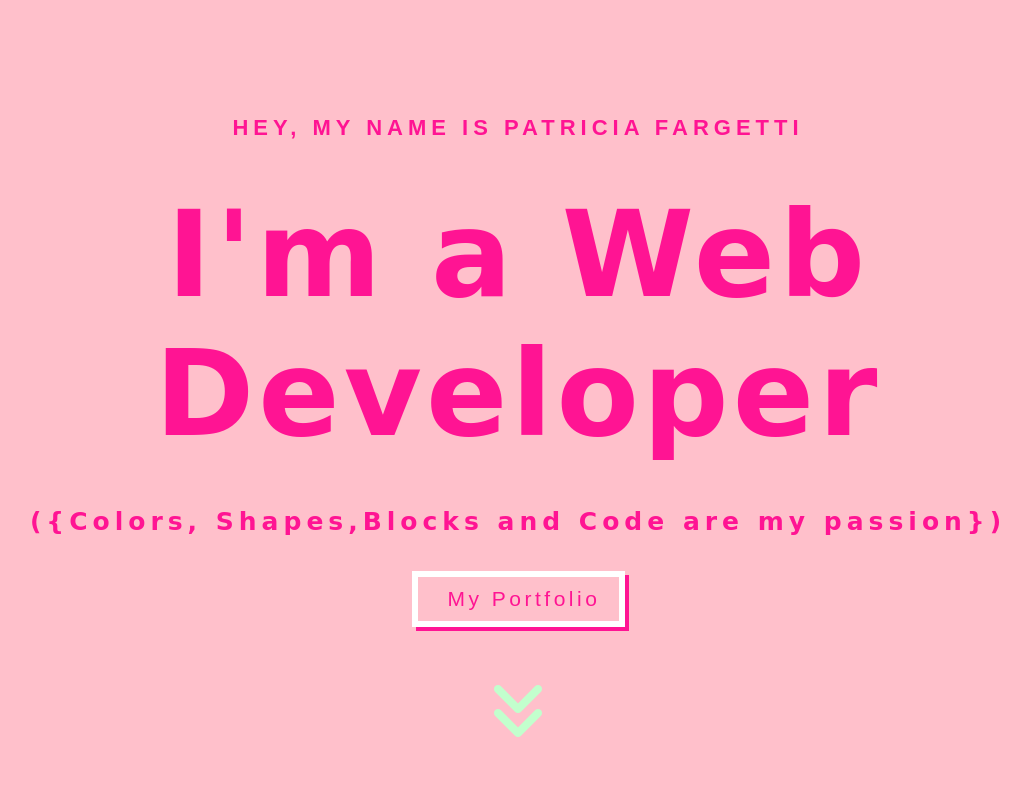
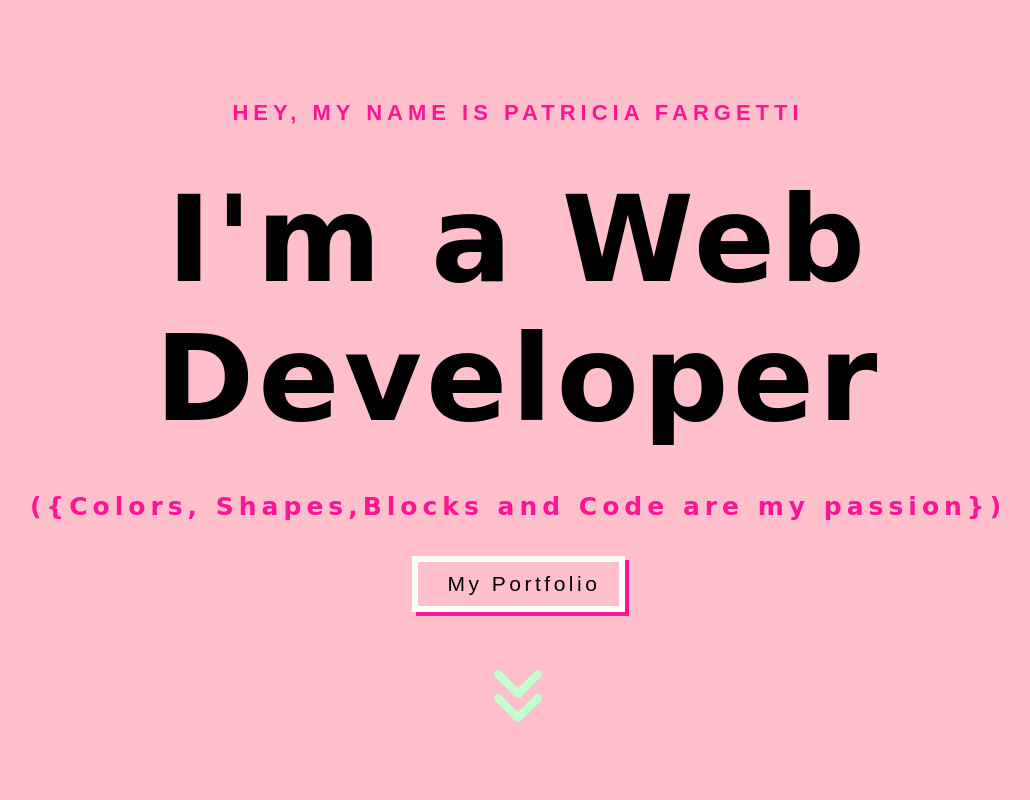
Before and after one commit to Patricia-Fargetti/Patricia-Fargetti-Portfolio, a plain HTML site: page index.html in a window 1280 px wide. Shown: the top 800 px of the page, without its empty margins (122-1152 px from the left). Drawn offline with Linux system fonts and the light colour scheme.

Commit message:
fixing front-page

```diff
--- a/style.css
+++ b/style.css
@@ -26,6 +26,7 @@ padding:100px;
     padding-top: 0;
     margin-top: 44px;
     margin-bottom: 44px;
+    color: black;
 
 }
 .small-description{
@@ -68,6 +69,7 @@ h4.check-out{
 	text-align: center;
     margin-top: 20px;
     margin-bottom: 11px;
+    color: black;
 
 }
 .parte-2 h2{
@@ -128,7 +130,7 @@ background-color: #212121;
     object-fit: contain;
 
 }
-.personalinfo h1,h2,h3,h4{
+h1,h2,h3,h4.personalinfo{
 	    font-family: cursive;
     color: deeppink;
     margin: 0;
```
